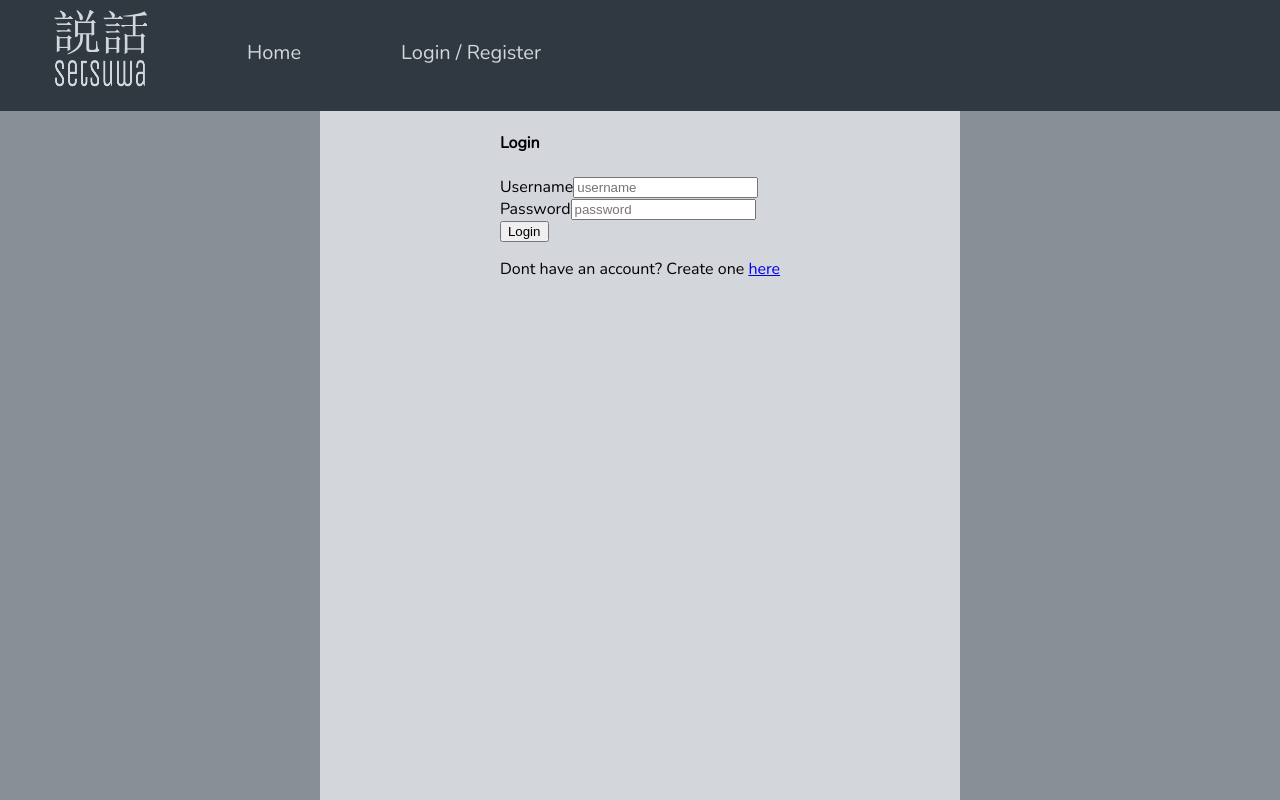
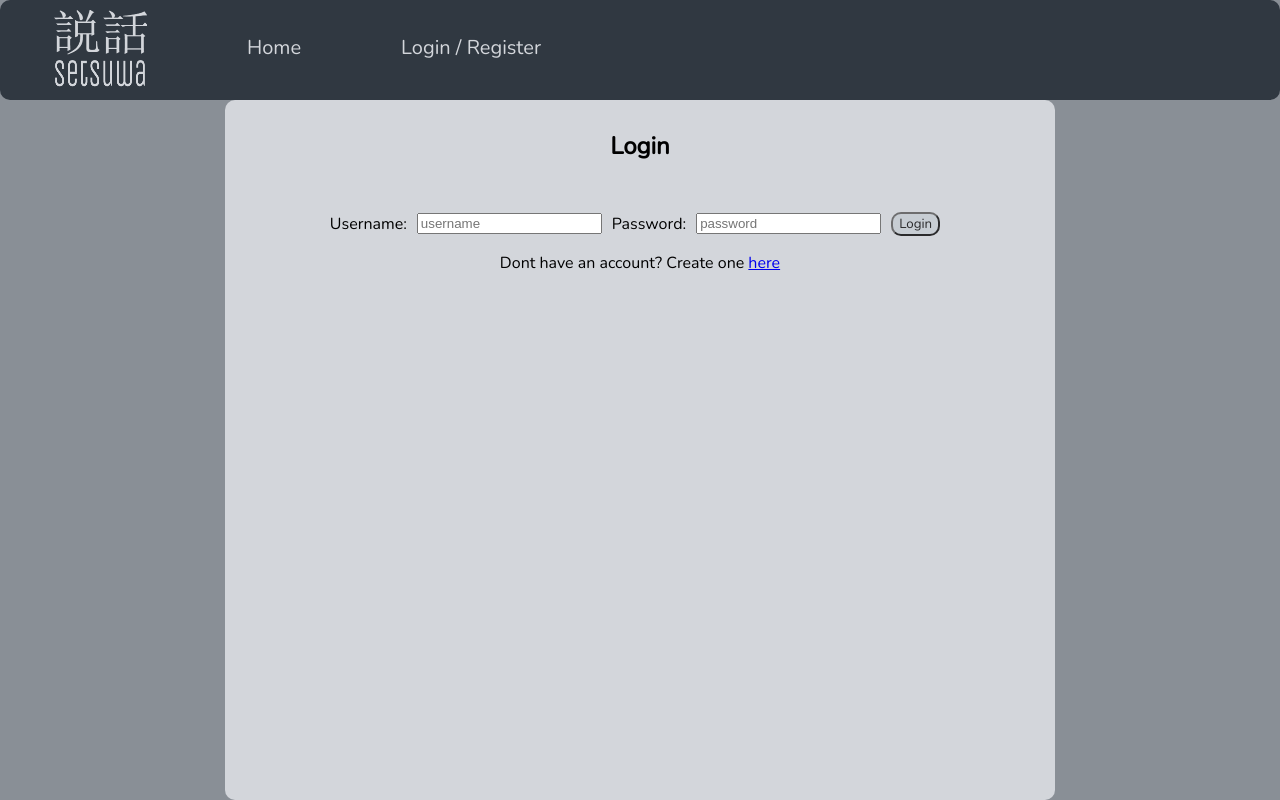
Before and after one commit to jtorbett23/setsuwa, a React (Create React App) app in the folder react_frontend/: page /login in a window 1280 px wide. Built offline with nearby package versions, Linux system fonts and the light colour scheme.

Commit message:
implement remaining css and changes to files to display content differently

```diff
--- a/react_frontend/src/App.js
+++ b/react_frontend/src/App.js
@@ -69,13 +69,13 @@ export default class App extends Component {
           <nav>
               <ul>
                   <li>
-                  <Link to="/"> <img src={logo} alt="Logo"/></Link>
+                  <Link to="/"> <img id="logo" src={logo} alt="Logo"/></Link>
                   </li>
                   <li>
                       <Link to="/">Home</Link>
                   </li>
                   {this.state.loggedIn &&
-                    <div>
+                    <div id="loggedInNav">
                       <li>
                           <Link to="/createpost">Create post</Link>
                       </li>
--- a/react_frontend/src/components/Login.js
+++ b/react_frontend/src/components/Login.js
@@ -3,19 +3,21 @@ import React, { Component } from 'react'
 export default class Login extends Component {
     render() {
         return (
-                <div className="login">
+                <div className="textCenter">
                     <form onSubmit={this.props.handleLogin.bind(this)}>
-                        <h4>Login</h4>
-                        <label htmlFor="username">Username</label>
+                        <h1 id="loginTitle">Login</h1>
+                        <div className="accountDetailsContainer">
+                        <label htmlFor="username">Username:</label>
                         <input type="text" name="username" placeholder="username" onChange={this.props.handleUsername} required></input>
                         <br/>
-                        <label htmlFor="password">Password</label>
+                        <label htmlFor="password">Password:</label>
                         <input type="password" name="password" placeholder="password" onChange={this.props.handlePassword} required></input>
                         <br/>
-                        <input type="submit" value="Login" />
+                        <input className="button" type="submit" value="Login" />
+                        </div>
                     </form>
-                <p id="loginMsg">{this.props.logInMessage !== null ? this.props.logInMessage : null}</p>
-                <p>Dont have an account? Create one <a href='/register'>here</a></p>
+                <p id="loginMsg" className="textCenter">{this.props.logInMessage !== null ? this.props.logInMessage : null}</p>
+                <p id="registerPrompt" className="textCenter">Dont have an account? Create one <a href='/register'>here</a></p>
                 </div>
         )
     }
--- a/react_frontend/src/components/MakePost.js
+++ b/react_frontend/src/components/MakePost.js
@@ -47,13 +47,15 @@ export default class MakePost extends Component {
         return (
             <div>
                 <form onSubmit={this.createThenRedirect.bind(this)}>
-                    <label htmlFor="title">Title</label>
+                    <div className="createContainer">
+                    <label htmlFor="title">Title:</label>
                     <input type="text" name="title" onChange={this.handleTitle.bind(this)} placeholder="type here..." required></input>
-                    <label htmlFor="blog">Blog</label>
-                    <input type="text" name="blog" onChange={this.handleBlog.bind(this)} placeholder="Whatsonn your mind..." required></input>
-                    <label htmlFor="tags">Tag</label>
+                    <label htmlFor="blog">Content:</label>
+                    <textarea wrap="hard" id="blog" name="blog" onChange={this.handleBlog.bind(this)} placeholder="What's on your mind..." required></textarea>
+                    <label htmlFor="tags">Tag:</label>
                     <input type="text" name="tags" onChange={this.handleTags.bind(this)} placeholder="tag" required></input>
-                    <input type="submit" value="Post"></input>
+                    <input className="button" type="submit" value="Post"></input>
+                    </div>
                 </form>
                 {this.state.errorMSG !== null ? <p>{this.state.errorMSG}</p> : null}
                 {this.state.made === true ? <Redirect push to={`/post/${this.state.post_id}`}/> : null}
--- a/react_frontend/src/components/Moderation.js
+++ b/react_frontend/src/components/Moderation.js
@@ -40,12 +40,13 @@ export default class Moderation extends Component {
             {this.state.user !== null ? <div>
             {(this.state.user.moderator === true && this.state.flaggedPosts) ?
                 this.state.flaggedPosts.map((post, index) => (
-                    <div key={index}>
-                        <h3>{post.title}</h3>
-                        <p>{post.content}</p>
-                        <p>{post.tag}</p>
-                        <button id={post.post_id} onClick={this.flagPost.bind(this)}>Approve</button>
-                        <button id={post.post_id} onClick={this.deletePost.bind(this)}>Delete post</button>
+                    <div className="postContainer"key={index}>
+                        <h3>Title: {post.title}</h3>
+                        <p>Content: {post.content}</p>
+                        <p>Tag: {post.tag}</p>
+                        <p>Created: {post.created}</p>
+                        <button className="button" id={post.post_id} onClick={this.flagPost.bind(this)}>Approve</button>
+                        <button className="button" id={post.post_id} onClick={this.deletePost.bind(this)}>Delete post</button>
                     </div>
                 ))
             : <p>No posts to moderate :P</p>}
--- a/react_frontend/src/components/Post.js
+++ b/react_frontend/src/components/Post.js
@@ -12,10 +12,11 @@ export default class Post extends Component {
 
     render() {
         return (
-            <div>
+            <div className="postContainer">
                 <h3 style={{color: "blue", textDecoration: "underline"}} onClick={this.clicker.bind(this)}>{this.props.post.title}</h3>
                 <h5>{this.props.post.content}</h5>
-                <p>Tags: {this.props.post.tag}</p>
+                <p>Tags: {this.props.post.tag} </p>
+                <p>Created: {this.props.post.created}</p>
                 {this.state.clicked === true ? <Redirect push to={`/post/${this.props.post.post_id}`} /> : null}
             </div>
         )
--- a/react_frontend/src/components/Register.js
+++ b/react_frontend/src/components/Register.js
@@ -33,19 +33,22 @@ export default class Register extends Component {
 
     render() {
         return (
-            <div className="Register">
+            <div className="Register"  >
             <form onSubmit={this.handleRegister.bind(this)}>
-                <h4>Register</h4>
+
+                <h1 className="textCenter">Register</h1>
+                <div className="accountDetailsContainer">
                 <label htmlFor="username">Username</label>
                 <input type="text" name="username" placeholder="username" onChange={this.handleUsername.bind(this)} required></input>
                 <br/>
                 <label htmlFor="password">Password</label>
                 <input type="password" name="password" placeholder="password" onChange={this.handlePassword.bind(this)} required></input>
                 <br/>
-                <input type="submit" value="Register" />
+                <input className="button" type="submit" value="Register" />
+                </div>
             </form>
 
-            {this.state.registerPayload !== null ? this.state.registerPayload.status === 200 ? <Redirect push to="/login"/> : <p id="RegisterMsg">{this.state.registerPayload.data.message}</p> : null}
+            {this.state.registerPayload !== null ? this.state.registerPayload.status === 200 ? <Redirect push to="/login"/> : <p id="RegisterMsg" className="textCenter">{this.state.registerPayload.data.message}</p> : null}
         </div>
         )
     }
--- a/react_frontend/src/containers/Posts.js
+++ b/react_frontend/src/containers/Posts.js
@@ -60,10 +60,10 @@ export default class Posts extends Component {
     render() {
         return (
             <div id="postsContainer">
-                <p>{this.state.hook === this.state.user_id ? 'Your posts' : 'Posts'}</p>
-
+                <h1 className="textCenter">{this.state.hook === this.state.user_id ? 'Your posts' : 'Posts'}</h1>
+                <p>{this.state.hook === this.state.user_id ? "You've created no posts :(" : null}</p>
                 {this.state.hook !== undefined && this.state.hook === this.state.user_id ? null :
-                <div>
+                <div id="searchContainer">
                 <p>Search a Category</p>
                   <select onChange={this.handleCategory.bind(this)}>
                     <option value="pop">Popular</option>
--- a/react_frontend/src/index.css
+++ b/react_frontend/src/index.css
@@ -2,6 +2,7 @@ html, body, #root, .App {
   height: 100%;
   margin: 0;
   background-color :#898F96;
+
 }
 
 
--- a/react_frontend/src/static/css/App.css
+++ b/react_frontend/src/static/css/App.css
@@ -2,29 +2,34 @@
     font-family: 'Nunito', sans-serif;
     display: flex;
     flex-direction: column;
+
 }
+
 
 nav {
     background-color: #303841;
     color: #D3D6DB;
-    flex-direction: column;
     padding-left: 10px;
+    max-height: 100px;
+    display: flex;
+    border-radius: 10px;
 }
+
+#loggedInNav{
+    display: flex;
+}
+
 
 ul {
     list-style : none;
     display: flex;
     padding-top: 10px;
     align-items: center;
+
 }
 
 li{
     margin-right: 100px;
-}
-
-#nav6
-{
-    justify-self: auto;
 }
 
 li > a {
@@ -36,6 +41,7 @@ li :hover{
     color: rgb(255, 255, 255);
     font-size: 21px;
 }
+
 #page {
     margin-right: 10px;
     margin-left: 10px;
@@ -43,13 +49,85 @@ li :hover{
     flex-direction:  column;
     align-items:  center;
     align-self: center;
-    height: 100%;
-    width: 50%;
     background-color: #D3D6DB;
+    min-width: 800px;
+    flex: 1 0 auto;
+    border-radius: 10px;
+    padding: 10px 15px;
 }
 
-#postsContainer{
-    height: 100%;
+#postsContainer, #loginContainer{
+
     display:flex;
     flex-direction:column;
 }
+
+#logo{
+    padding-top: 10px;
+}
+.postContainer {
+    background-color : rgb(231, 234, 239);
+    margin-top : 15px;
+    border-radius : 10px;
+    flex-wrap : wrap;
+    word-break: break-word;
+    max-width : 800px;
+    min-width : 800px;
+    padding : 10px;
+}
+
+
+.textCenter{
+    text-align: center;
+
+}
+#postContainer{
+    display : flex;
+    flex : 1;
+}
+
+#searchContainer, .accountDetailsContainer{
+    display: flex;
+    align-items: center;
+    justify-content: space-evenly;
+}
+
+.accountDetailsContainer
+{
+    margin-top: 50px;
+}
+
+.accountDetailsContainer > label, .accountDetailsContainer > input {
+    margin-right: 10px;
+}
+#searchContainer > select{
+    height:20px;
+    font-family: 'Nunito', sans-serif;
+}
+
+.button {
+    font-family: 'Nunito', sans-serif;
+    border-radius: 10px;
+    background-color :rgba(197, 203, 210);
+    opacity: 0.8;
+}
+
+.button:hover{
+    opacity: 1;
+}
+
+
+.createContainer{
+    display:flex;
+    flex-direction: column;
+    min-width: 500px;
+}
+.createContainer > input, #createContainer > label {
+    margin-top: 10px;
+}
+.createContainer > #blog {
+    min-height: 200px;
+    padding:10px;
+
+
+}
```
Also changed, not shown: react_frontend/src/components/EditPost.js (+8 -5 lines), react_frontend/src/containers/SinglePost.js (+9 -6 lines), react_frontend/src/static/siren.png (added), 1 other file (tests, documents, lock files or other folders).
